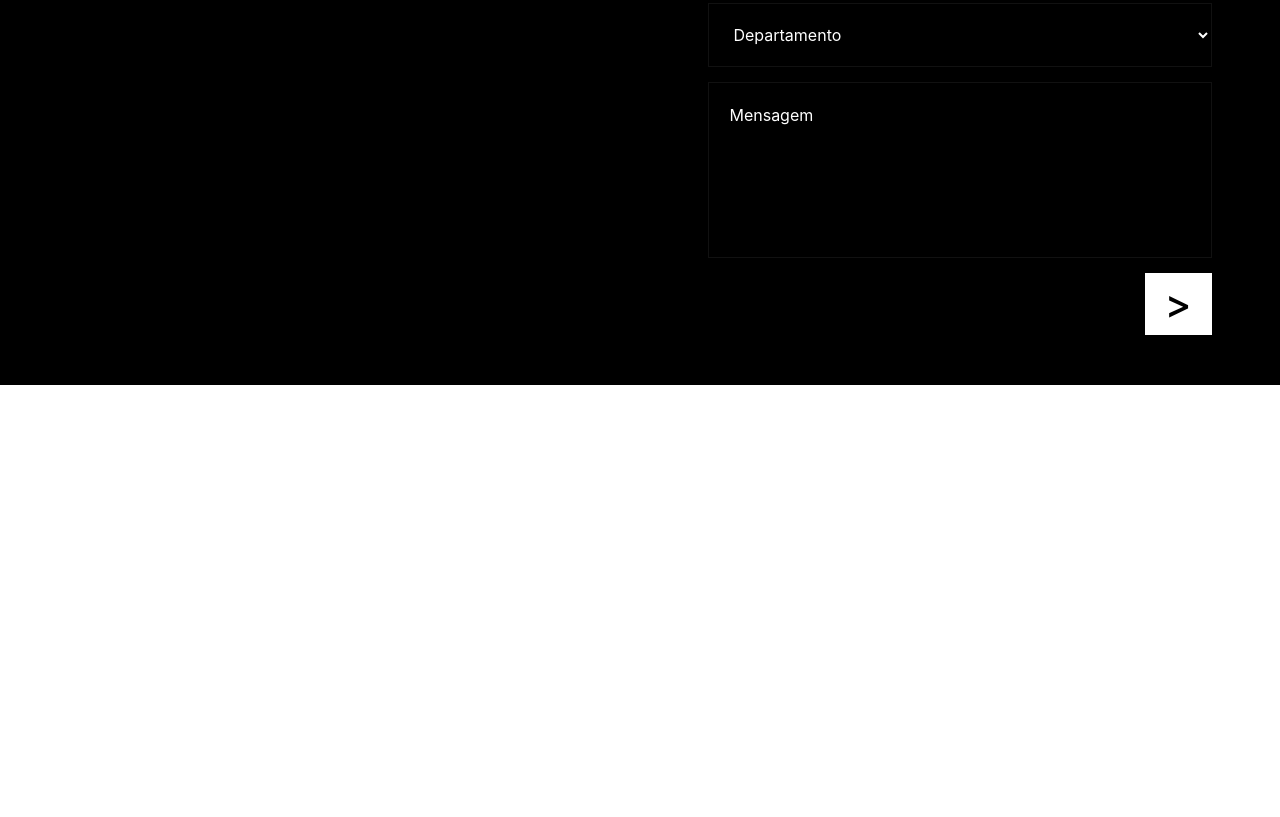
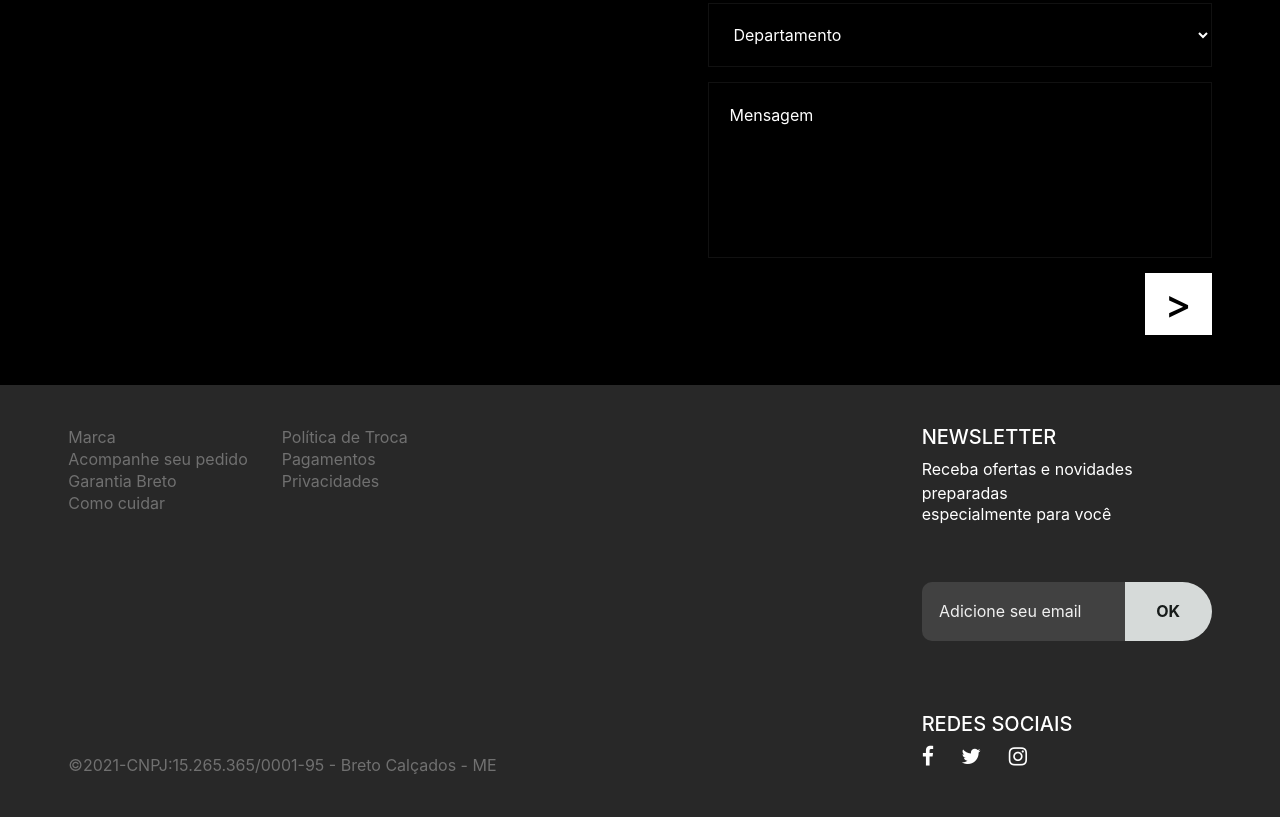
Before and after one commit to Leocamarggo/challenge-breto-calcados, a plain HTML site: page index.html in a window 1280 px wide. Shown: the part 1953-2770 px from the top of the page. Before the commit the page ends 2338 px from the top, so only its background shows below. Drawn offline with nearby package versions, Linux system fonts and the light colour scheme.

Commit message:
Update Footer Page

```diff
--- a/index.html
+++ b/index.html
@@ -321,6 +321,63 @@
         </div>
     </div>
 
+    <div class="footer">
+        <div class="insideFooter">
+            <div class="row d-flex justify-content-center">
+                <div class="col-md-2 menu">
+                    <ul class="list-unstyled">
+                        <li class="itemMenu">
+                            <a href="#!">Marca</a>
+                        </li>
+
+                        <li class="itemMenu">
+                            <a href="#!">Acompanhe seu pedido</a>
+                        </li>
+
+                        <li class="itemMenu">
+                            <a href="#!">Garantia Breto</a>
+                        </li>
+
+                        <li class="itemMenu">
+                            <a href="#!">Como cuidar</a>
+                        </li>
+                    </ul>
+                    <div class="divCopy">
+                        <span style="white-space: nowrap;">&copy;2021-CNPJ:15.265.365/0001-95 - Breto Calçados - ME</span>
+                    </div>
+                </div>
+                <div class="col-md-6 menu">
+                    <ul class="list-unstyled">
+                        <li class="itemMenu">
+                            <a href="#!">Política de Troca</a>
+                        </li>
+                        <li class="itemMenu">
+                            <a href="#!">Pagamentos</a>
+                        </li>
+                        <li class="itemMenu">
+                            <a href="#!">Privacidades</a>
+                        </li>
+                    </ul>
+                </div>
+                <div class="col-md-3">
+                    <div class="row news">
+                        <h5>NEWSLETTER</h5>
+                        <P style="margin-bottom: -3px;">Receba ofertas e novidades preparadas</P>
+                        <P>especialmente para você</P>
+                    </div>
+                    <div class="row divInput">
+                        <input type="text" placeholder="Adicione seu email"/>
+                        <button>OK</button>
+                    </div>
+                    <div class="divRedes">
+                        <h5>REDES SOCIAIS</h5>
+                        <p><i class="fa fa-facebook-f fa-lg"></i> <i class="fa fa-twitter fa-lg"></i> <i class="fa fa-instagram fa-lg"></i></p>
+                    </div>
+                </div>
+            </div>
+        </div>
+    </div>
+
     <!-- Footer -->
 
 
--- a/styles/sass/main.sass
+++ b/styles/sass/main.sass
@@ -6,3 +6,4 @@ body
 @import "theme/header"
 @import "theme/products"
 @import "theme/form"
+@import "theme/footer"
--- /dev/null
+++ b/styles/sass/theme/footer.sass
@@ -0,0 +1,75 @@
+.footer
+    height: 100%
+    background-color: #282828
+    color: white
+
+    .insideFooter
+        .row
+            margin: 0
+            padding-top: 5vh
+
+            a
+                color: #707070
+                font-size: 16px
+
+            .menu
+                .divCopy
+                    margin-top: 30vh
+                    color: #707070
+                    font-size: 16px
+                    margin-bottom: 5vh
+                .list-unstyled
+                    .itemMenu
+                        margin-bottom: -2px
+
+            .col-md-3
+                .news
+                    display: flex
+                    flex-direction: column
+                    padding-top: 0
+                .divRedes
+                    margin-top: 7vh
+
+                    i
+                        margin-right: 23px
+                input
+                    color: #f0f0f0
+                    background-color: #414141
+                    padding: 6%
+                    margin-bottom: 15px
+                    width: 70%
+                    border-radius: 10px 0 0 10px
+                    border: none
+                    font-size: 16px
+
+                    &::placeholder
+                        color: #f0f0f0
+
+                button
+                    color: #171b1a
+                    background-color: #d6dad9
+                    padding: 5%
+                    margin-bottom: 15px
+                    width: 30%
+                    border-radius: 0 100px 100px 0
+                    border: none
+                    font-weight: 700
+
+
+@media (max-width: 770px)
+    .footer
+        .insideFooter
+            .row
+                .menu
+                    display: none
+                .col-md-3
+                    .news
+                        align-items: center
+                    .divInput
+                        width: 100%
+                        margin: 0 auto
+                    .divRedes
+                        display: flex
+                        flex-direction: column
+                        align-items: center
+                        margin-bottom: 5vh
```
Also changed, not shown: styles/css/main.css, 1 other file.
